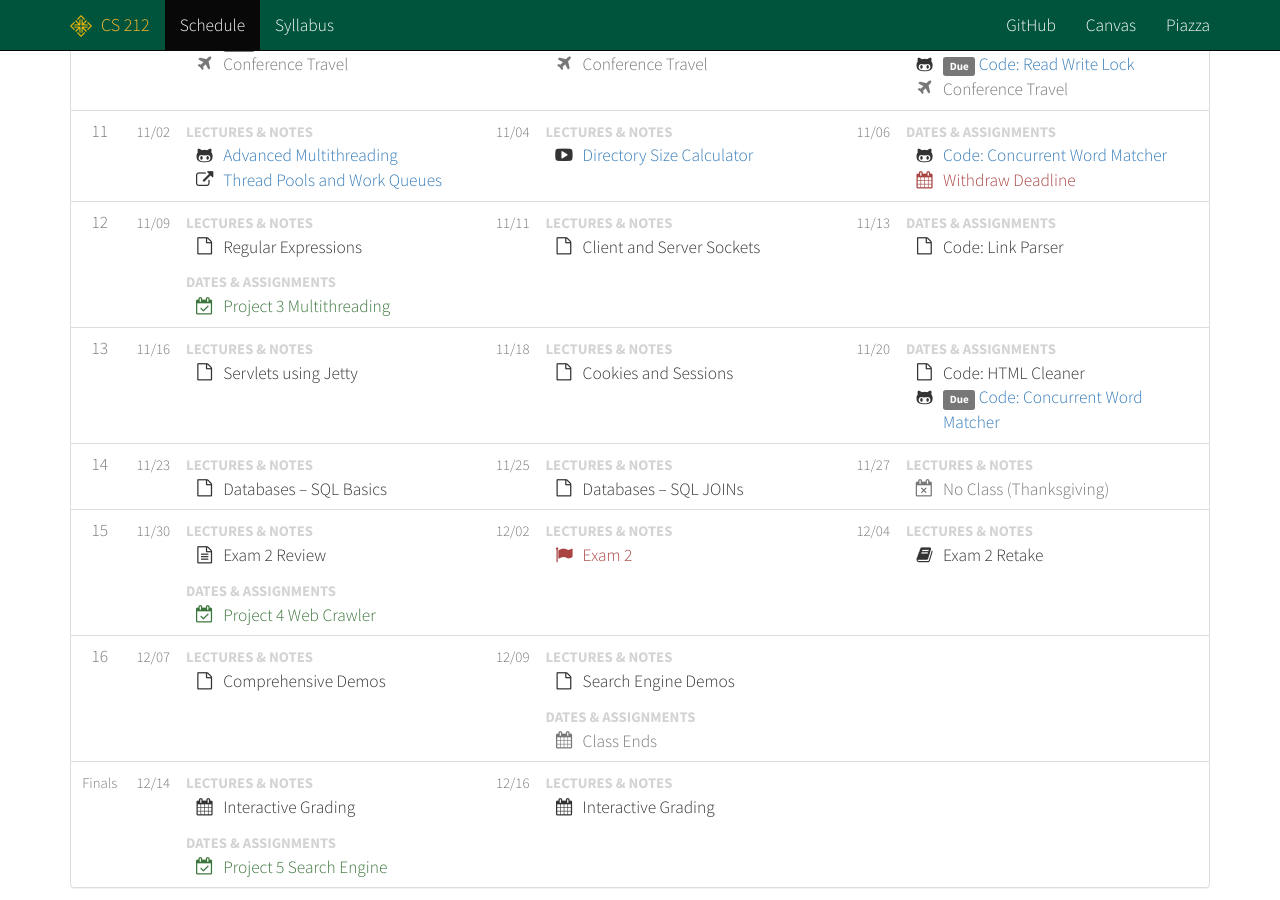
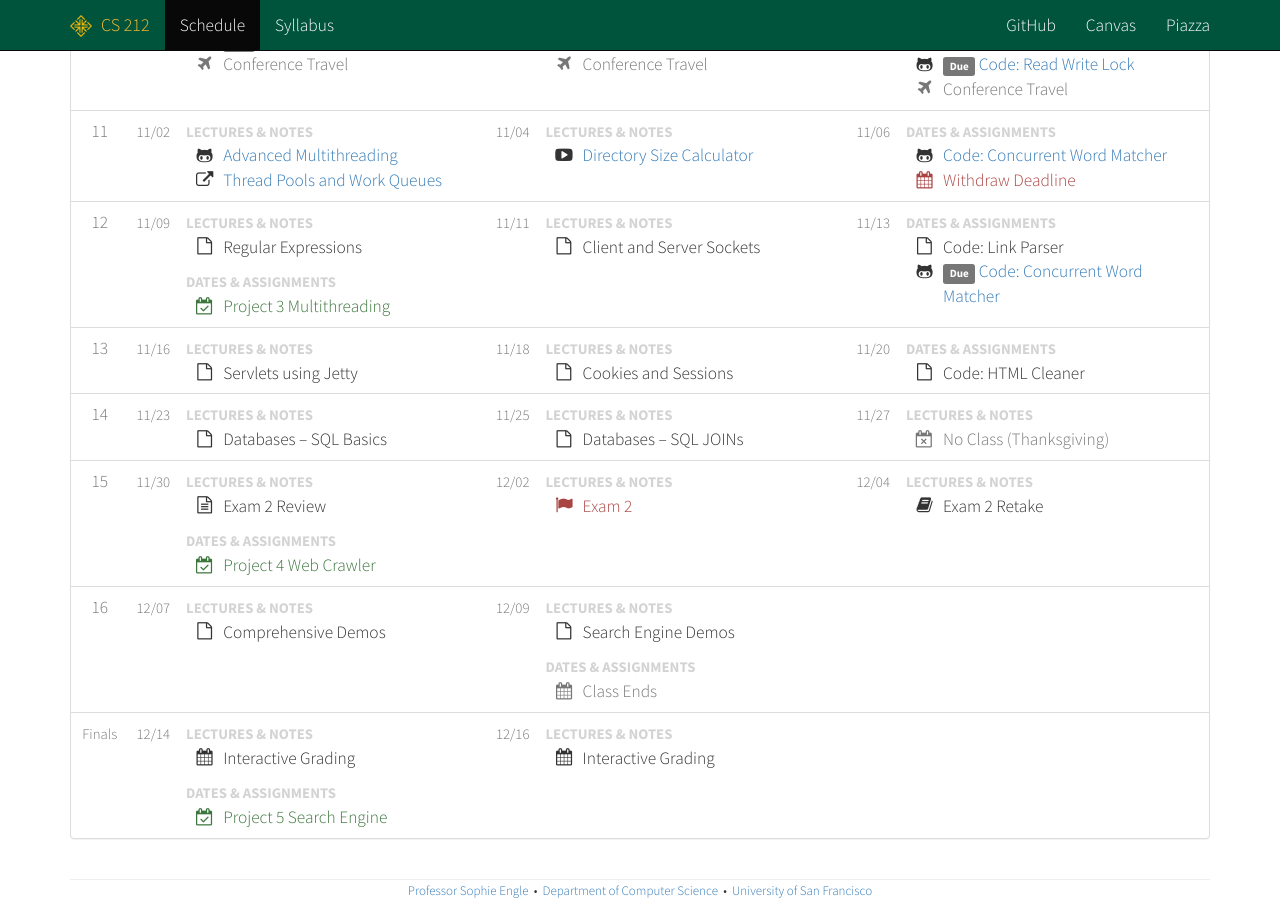
Before and after one commit to cs212/fall2015, a Jekyll site: the page built from schedule.html, in a window 1280 px wide and 900 px high, scrolled down 1932 px. Built offline with Jekyll 4.4.1, drawn with Linux system fonts in a browser that asks for light colours; Markdown is read by kramdown in place of the engine named in the settings; some of the changed lines change nothing that is shown.

Commit message:
Fixing due date.

```diff
--- a/_data/schedule.yml
+++ b/_data/schedule.yml
@@ -488,6 +488,10 @@
       notes : false
       other :
         - name : 'Code: Link Parser'
+        - name : 'Code: Concurrent Word Matcher'
+          icon : 'fa-github-alt'
+          link : 'https://github.com/cs212/homework/tree/fall2015/ConcurrentWordMatcher'
+          note : 'Due'
 
 - week : 13
   days :
@@ -505,10 +509,6 @@
       notes : false
       other :
         - name : 'Code: HTML Cleaner'
-        - name : 'Code: Concurrent Word Matcher'
-          icon : 'fa-github-alt'
-          link : 'https://github.com/cs212/homework/tree/fall2015/ConcurrentWordMatcher'
-          note : 'Due'
 
 - week : 14
   days :
```
